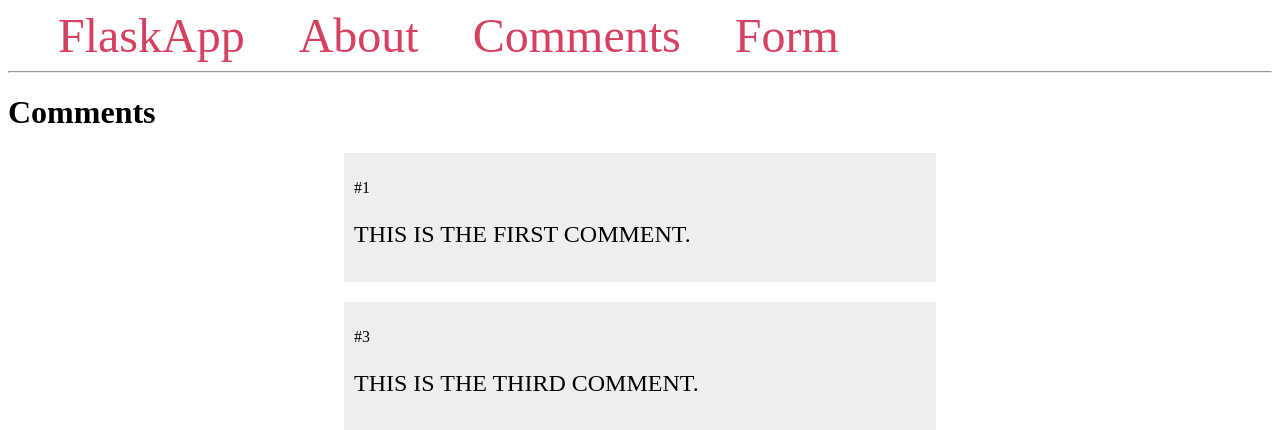
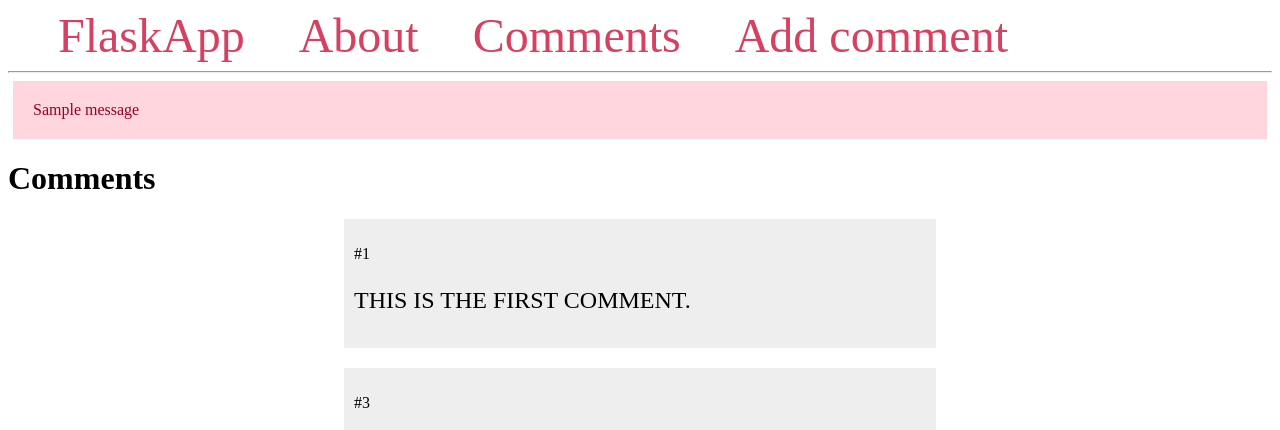
Before and after one commit to itsmoirob/flask-first-web-app, a Flask app: page /comments/ in a window 1280 px wide. Shown: the top 430 px of the page. Run offline with Flask 2, Linux system fonts and the light colour scheme; one stand-in notice (Sample message) is shown.

Commit message:
Add styling for messages

```diff
--- a/templates/base.html
+++ b/templates/base.html
@@ -5,11 +5,23 @@
   <meta charset="UTF-8">
   <title>{% block title %} {% endblock %} - FlaskApp</title>
   <style>
+        .message {
+            padding: 10px;
+            margin: 5px;
+            background-color: #f3f3f3
+        }
         nav a {
             color: #d64161;
             font-size: 3em;
             margin-left: 50px;
             text-decoration: none;
+        }
+
+        .alert {
+            padding: 20px;
+            margin: 5px;
+            color: #970020;
+            background-color: #ffd5de;
         }
   </style>
 </head>
@@ -19,10 +31,14 @@
     <a href="{{ url_for('template') }}">FlaskApp</a>
     <a href="{{ url_for('template_about') }}">About</a>
     <a href="{{ url_for('comments') }}">Comments</a>
-    <a href="{{ url_for('web_form') }}">Form</a>
+    <a href="{{ url_for('create') }}">Add comment</a>
   </nav>
   <hr>
   <div class="content">
+    {% for message in get_flashed_messages() %}
+    <div class="alert">{{ message }}</div>
+    {% endfor %}
+
     {% block content %} {% endblock %}
   </div>
 </body>
```
Lines whose indentation alone changed are shown as unchanged.
